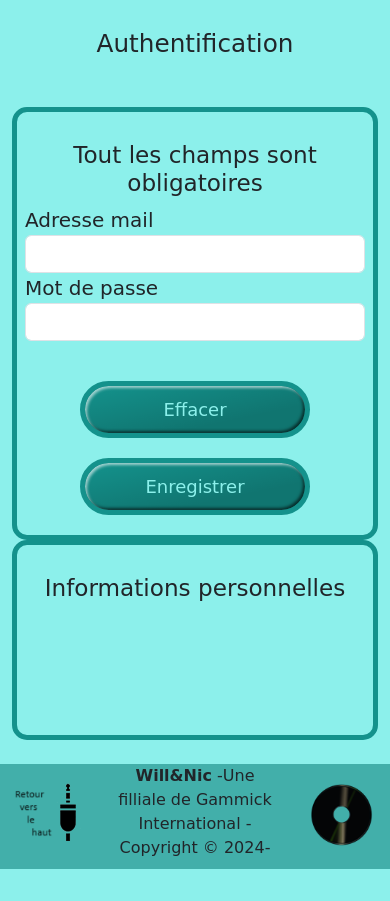
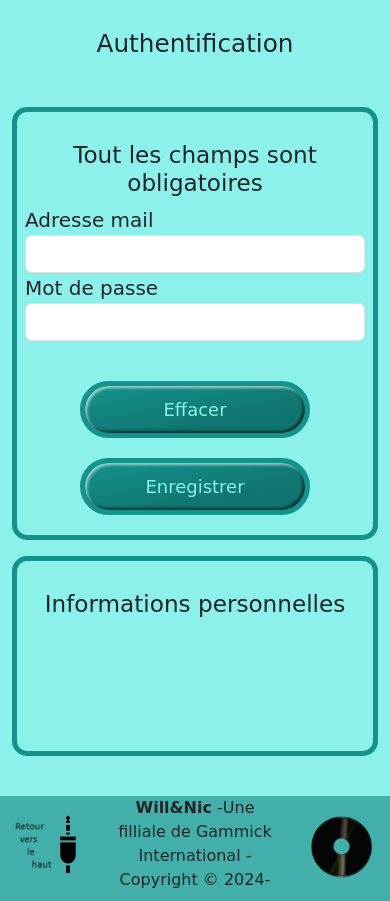
Before and after one commit to 5gtP3pp3r/TP2_WEB_2, a PHP site: page /pageAuth.php in a window 390 px wide. Shown: the part 387-1288 px from the top of the page. Before the commit the page ends 1256 px from the top, so only its background shows below. Run offline with PHP 8.4, Linux system fonts and the light colour scheme.

Commit message:
ajustement  visuel

```diff
--- a/Nicolas_Plouffe_William_Crepault_TP2_Web_2/fichiersPHP/Panier.class.php
+++ b/Nicolas_Plouffe_William_Crepault_TP2_Web_2/fichiersPHP/Panier.class.php
@@ -43,8 +43,10 @@ class Panier
             $idOeuvre = $p_idOeuvre->getIdOeuvre();
             if ($p_Quantite === 0) {
                 $this->deleteItem($p_idOeuvre);
-            } elseif (($p_Quantite > 0) && ($p_Quantite != $this->items[$idOeuvre]['qty'])) {
-                $this->items[$idOeuvre]['qty'] = $p_Quantite;
+            } elseif ($p_Quantite > 0) {
+                $this->items[$idOeuvre]['qty'] += $p_Quantite;
+                // ajoute au panier à chaque clique je ne veux pas
+                // "écraser" la quantité, mais l'ajouter au panier.
             }
         }
     }
--- a/Nicolas_Plouffe_William_Crepault_TP2_Web_2/pageAccueil.php
+++ b/Nicolas_Plouffe_William_Crepault_TP2_Web_2/pageAccueil.php
@@ -7,7 +7,7 @@
       <?php include("boutonsConDecon.infos.php"); ?>
     </div>
     <div class="row py-4">
-      <div class="col-sm-12 col-lg-6">
+      <div class="col-sm-12 mb-3 col-lg-6">
         <div class="custom-border px-2">
           <h3>Informations</h3>
           <?php
@@ -44,7 +44,7 @@
           <p> Bonne navigation!</p>
         </div>
       </div>
-      <div class="col-sm-12 col-lg-6">
+      <div class="col-sm-12 mb-3 col-lg-6">
         <div class="custom-border px-2">
           <h3 id="menu">Faites votre sélection</h3>
           <div class="ulBtn">
--- a/Nicolas_Plouffe_William_Crepault_TP2_Web_2/pageAchat.php
+++ b/Nicolas_Plouffe_William_Crepault_TP2_Web_2/pageAchat.php
@@ -43,7 +43,7 @@ try {
             <?php include("boutonsConDecon.infos.php"); ?>
         </div>
         <div class="row py-4">
-            <div class="col-sm-12 col-lg-8">
+            <div class="col-sm-12 mb-3 col-lg-8">
                 <div class="custom-border px-2">
                     <h3>Oeuvres disponibles:</h3>
                     <div>
@@ -73,7 +73,7 @@ try {
                     </div>
                 </div>
             </div>
-            <div class="col-sm-12 col-lg-4">
+            <div class="col-sm-12 mb-3 col-lg-4">
                 <div class="custom-border px-2">
                     <h3 id="menu">Voir mon panier:</h3>
                     <div class="col-sm-12 d-flex justify-content-center px-4 py-2">
--- a/Nicolas_Plouffe_William_Crepault_TP2_Web_2/pageAjoutUtilisateur.php
+++ b/Nicolas_Plouffe_William_Crepault_TP2_Web_2/pageAjoutUtilisateur.php
@@ -74,7 +74,7 @@ if ($_SERVER["REQUEST_METHOD"] == "POST") {
             <?php include("boutonsConDecon.infos.php"); ?>
         </div>
         <div class="row py-4">
-            <div class="col-sm-12 col-lg-6">
+            <div class="col-sm-1 mb-3 col-lg-6">
                 <div class="custom-border px-2 container-fluid">
                     <h3>Tout les champs sont obligatoires</h3>
                     <form action="<?php echo htmlspecialchars($_SERVER["PHP_SELF"]); ?>" method="post">
@@ -140,7 +140,7 @@ if ($_SERVER["REQUEST_METHOD"] == "POST") {
                     </form>
                 </div>
             </div>
-            <div class="col-sm-12 col-lg-6">
+            <div class="col-sm-12 mb-3 col-lg-6">
                 <div class="custom-border px-2">
                     <h3>Informations personnelles</h3>
                     <div class="validationList" id="resultList">
--- a/Nicolas_Plouffe_William_Crepault_TP2_Web_2/pageAlbum.php
+++ b/Nicolas_Plouffe_William_Crepault_TP2_Web_2/pageAlbum.php
@@ -7,7 +7,7 @@
             <?php include("boutonsConDecon.infos.php"); ?>
         </div>
         <div class="row py-4">
-            <div class="col-sm-12 col-lg-6">
+            <div class="col-sm-12 mb-3 col-lg-6">
                 <div class="custom-border px-2">
                     <h3>Tout les champs sont obligatoires</h3>
                     <form action="submit">
@@ -60,7 +60,7 @@
                     </form>
                 </div>
             </div>
-            <div class="col-sm-12 col-lg-6">
+            <div class="col-sm-12 mb-3 col-lg-6">
                 <div class="custom-border px-2">
                     <h3>Informations sur l'album</h3>
                     <div class="validationList" id="resultList">
--- a/Nicolas_Plouffe_William_Crepault_TP2_Web_2/pageArtiste.php
+++ b/Nicolas_Plouffe_William_Crepault_TP2_Web_2/pageArtiste.php
@@ -10,7 +10,7 @@ include("fichiersPHP\ajouterArtistes.php");
             <?php include("boutonsConDecon.infos.php"); ?>
         </div>
         <div class="row py-4">
-            <div class="col-sm-12 col-lg-6">
+            <div class="col-sm-12 mb-3 col-lg-6">
                 <div class="custom-border px-2">
                     <h3>Tout les champs sont obligatoires</h3>
                     <form method="POST">
@@ -58,7 +58,7 @@ include("fichiersPHP\ajouterArtistes.php");
                     </form>
                 </div>
             </div>
-            <div class="col-sm-12 col-lg-6">
+            <div class="col-sm-12 mb-3 col-lg-6">
                 <div class="custom-border px-2">
                     <h3>Informations sur l'auteur</h3>
                     <div class="validationList" id="resultList">
--- a/Nicolas_Plouffe_William_Crepault_TP2_Web_2/pageAuth.php
+++ b/Nicolas_Plouffe_William_Crepault_TP2_Web_2/pageAuth.php
@@ -40,7 +40,7 @@ include("heads.infos.php");
             <?php include("boutonsConDecon.infos.php"); ?>
         </div>
         <div class="row py-4">
-            <div class="col-sm-12 col-lg-6">
+            <div class="col-sm-12 mb-3 col-lg-6">
                 <div class="custom-border px-2">
                     <h3>Tout les champs sont obligatoires</h3>
                     <form action="<?php echo htmlspecialchars($_SERVER["PHP_SELF"]); ?>" method="post">
@@ -62,7 +62,7 @@ include("heads.infos.php");
                     </form>
                 </div>
             </div>
-            <div class="col-sm-12 col-lg-6">
+            <div class="col-sm-12 mb-3 col-lg-6">
                 <div class="custom-border px-2">
                     <h3>Informations personnelles</h3>
                     <div class="validationList" id="resultList">
```
